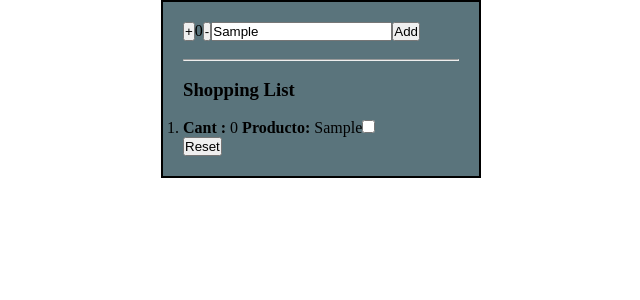
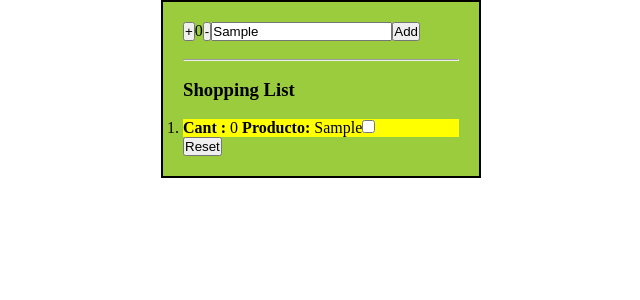
Before and after one commit to Caudillo8/SHOPPING-LIST, a React (Vite) app: page / in a window 1280 px wide. Both pictures are taken after typing "Sample" into the empty fields and a click on the input "Add". Shown: the top 300 px of the page, without its empty margins (319-959 px from the left). Built offline with nearby package versions, Linux system fonts and the light colour scheme.

Commit message:
function reset

```diff
--- a/src/Components/MainControl.jsx
+++ b/src/Components/MainControl.jsx
@@ -30,6 +30,13 @@ export const MainControl = () => {
     ]);
     console.log(shopList);
   };
+  /*------------------  R E S E T ---------------------*/
+  const toReset = (e) => {
+    e.preventDefault();
+    //setShopList([{ productName: "", cantidad: 0 }]);
+    setShopList([]);
+    setCount(0);
+  };
   /*------------------------SHOW LIST---------------------*/
 
   /*-------------------RETURN-------------*/
@@ -48,16 +55,24 @@ export const MainControl = () => {
       <div>
         <h3>Shopping List</h3>
         <br />
-        {shopList.map((item, index) => (
-          <ol type="1" key={index}>
-            <li value={index + 1} name="itemList">
-              <b>Cant :</b> {item.cantidad}
-              <b> Producto: </b> {item.productName}
-              <input type="checkbox" />
-            </li>
-          </ol>
-        ))}
-        <input type="button" value="Reset" />
+        {shopList.map((item, index) =>
+          shopList.length === 1 && item.productName === "" ? (
+            <p>No items in the list</p>
+          ) : (
+            <ol type="1" key={index}>
+              <li value={index + 1} name="itemList" id="itemList">
+                <b>Cant :</b> {item.cantidad}
+                <b> Producto: </b> {item.productName}
+                <input
+                  className="check-box"
+                  type="checkbox"
+                  htmlFor="itemList"
+                />
+              </li>
+            </ol>
+          )
+        )}
+        <input type="button" value="Reset" onClick={toReset} />
       </div>
     </div>
   );
--- a/src/MyStyles/MainControl.css
+++ b/src/MyStyles/MainControl.css
@@ -7,10 +7,14 @@
   width: 25%;
   margin: auto;
   min-height: fit-content;
-  background-color: rgb(90, 116, 124);
+  background-color: rgb(154, 204, 62);
   padding: 20px;
   border: solid black 2px;
 }
-.itemList {
+#itemList {
   background-color: yellow;
 }
+#itemList:has(.check-box:checked) {
+  background-color: green;
+  color: gray;
+}
```
